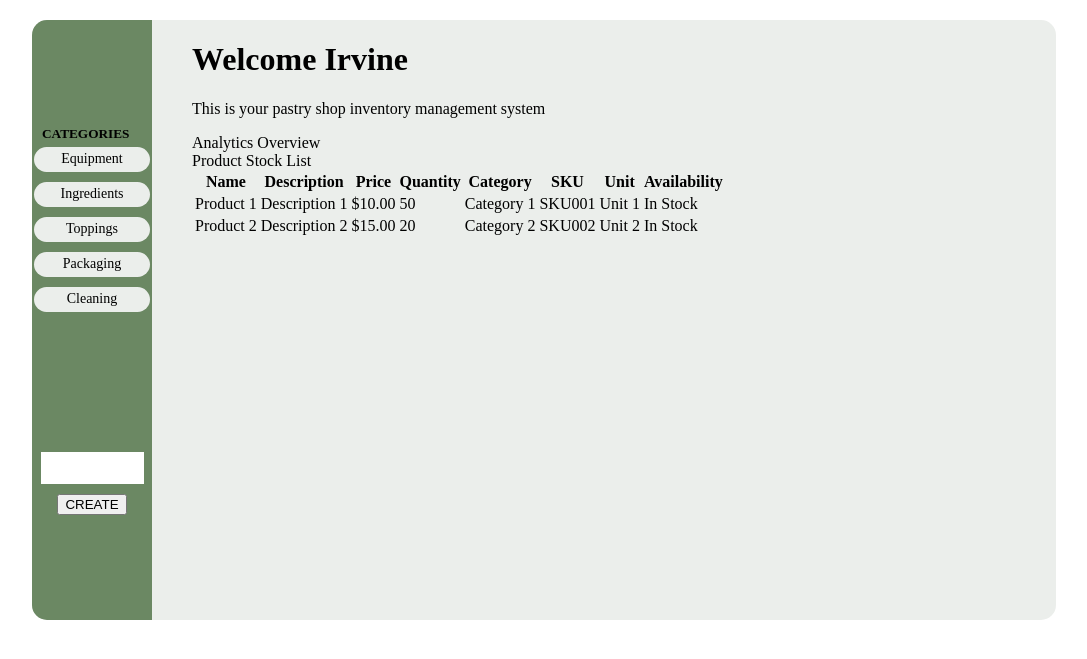
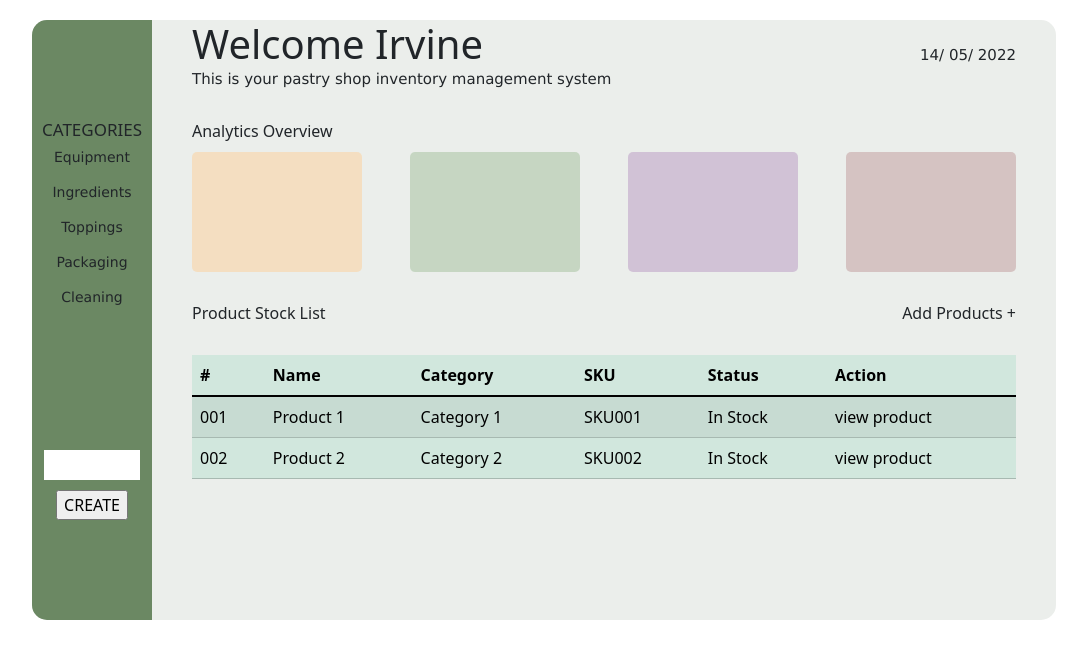
Before and after one commit to sundayirvine-code/pastrypro, a Flask app: page /inventory in a window 1280 px wide. Shown: the top 659 px of the page, without its empty margins (96-1183 px from the left). Run offline with Flask 3, Linux system fonts and the light colour scheme.

Commit message:
created front end for the inventory page

```diff
--- a/static/styles/index.css
+++ b/static/styles/index.css
@@ -1,14 +1,11 @@
 @import url('https://fonts.googleapis.com/css2?family=Montserrat:wght@900&family=Poppins:ital,wght@0,700;0,900;1,100;1,400;1,800&display=swap');
 
-*{
+body{
     box-sizing: border-box;
     margin: 0;
     padding: 0;
     font-family: 'Poppins', sans-serif;
     font-weight: 100;
-}
-
-body{
     margin: 20px 50px 0 50px;
 }
 
--- a/static/styles/inventory.css
+++ b/static/styles/inventory.css
@@ -1,3 +1,5 @@
+@import url('https://fonts.googleapis.com/css2?family=Montserrat:wght@900&family=Poppins:ital,wght@0,700;0,900;1,100;1,400;1,800&display=swap');
+
 body{
     margin: 0;
     padding: 0;
@@ -5,6 +7,8 @@
     display: flex;
     justify-content: center;
     align-items: center;
+    font-family: 'Poppins', sans-serif;
+    font-weight: lighter;
 }
 
 
@@ -32,6 +36,7 @@
 .aside h5{
     margin: 0;
     padding-left: 10px;
+    font-size: 17px;
 }
 
 .aside ul{
@@ -49,7 +54,6 @@
     margin: 5px 0;
     padding: 0 auto;
     height: 25px;
-    background-color: #ebeeeb;
     border-radius: 35px;
     font-size: 14px;
     display: flex;
@@ -57,6 +61,7 @@
     justify-content: center;
     text-align: center;
     cursor: pointer;
+    font-family: Verdana, Geneva, Tahoma, sans-serif;
 }
 
 .add-category{
@@ -76,13 +81,79 @@
     padding-left: 5px;
 }
 
+.main{
+    width: calc(100% - 200px);
+    display: flex;
+    flex-direction: column;
+    margin: 0 auto;
+}
 
+.header{
+    display: flex;
+    justify-content: space-between;
+    align-items: center;
+}
 
+.text h1{
+    margin: 0;
+    padding: 0;
+}
 
+.text p, .date{
+    margin: 0;
+    padding: 0;
+    font-size: 15px;
+    font-family: Verdana, Geneva, Tahoma, sans-serif;
+}
 
+#overview{
+    margin-top: 20px;
+    width: 100%;
+    height: 170px;
+    display: flex;
+    flex-direction: column;
+    justify-content: space-evenly;
+}
 
+#view_title{
+    font-size: 17px;
+}
 
+.overviews{
+    display: flex;
+    justify-content: space-between;
+}
 
-.main{
-    width: calc(100% - 160px);
+.overview{
+    height: 120px;
+    width: 170px;
+    border-radius: 5px;
 }
+
+.four{
+    background-color: rgba(192,154,153,.5);
+}
+
+.three{
+    background-color: rgba(184,152,193,.5);
+}
+
+.two{
+    background-color: rgba(161,192,154,.5);
+}
+
+.one{
+    background-color: rgba(254,208,151,.5);
+}
+
+#stock-list{
+    margin-top: 20px;
+    display: flex;
+    flex-direction: column;
+}
+
+.stock{
+    display: flex;
+    justify-content: space-between;
+    margin-bottom: 30px;
+}
--- a/templates/inventory.html
+++ b/templates/inventory.html
@@ -6,6 +6,8 @@
     <meta name="viewport" content="width=device-width, initial-scale=1.0">
     <link rel="shortcut icon" href="/static/images/4fffe162de1745558f5e86e0562785cc.png" type="image/x-icon">
     <link rel="stylesheet" href="/static/styles/inventory.css">
+    <link href="https://cdn.jsdelivr.net/npm/bootstrap@5.3.0-alpha3/dist/css/bootstrap.min.css" rel="stylesheet" integrity="sha384-KK94CHFLLe+nY2dmCWGMq91rCGa5gtU4mk92HdvYe+M/SXH301p5ILy+dN9+nJOZ" crossorigin="anonymous">
+    <script src="https://cdn.jsdelivr.net/npm/bootstrap@5.3.0-alpha3/dist/js/bootstrap.bundle.min.js" integrity="sha384-ENjdO4Dr2bkBIFxQpeoTz1HIcje39Wm4jDKdf19U8gI4ddQ3GYNS7NTKfAdVQSZe" crossorigin="anonymous"></script>
     <title>Pastry Pro | Inventory</title>
 </head>
 <body>
@@ -31,56 +33,53 @@
                     <p>This is your pastry shop inventory management system</p>
                 </div>
                 <div class="date">
-
+                    14/ 05/ 2022
                 </div>
             </header>
 
             <section id="overview">
                 <div class="view_title">Analytics Overview</div>
-                <div>
-                    <div class="overview"></div>
-                    <div class="overview"></div>
-                    <div class="overview"></div>
-                    <div class="overview"></div>
+                <div class="overviews">
+                    <div class="overview one"></div>
+                    <div class="overview two"></div>
+                    <div class="overview three"></div>
+                    <div class="overview four"></div>
                 </div>
             </section>
 
             <section id="stock-list">
-                <div class="stock-title">Product Stock List</div>
-                <table>
+                <div class="stock">
+                    <div class="stock-title">Product Stock List</div>
+                    <div class="add-products">Add Products +</div>
+                </div>
+                <table class="table table-success table-hover table-striped ">
                     <thead>
                       <tr>
-                        <th>Name</th>
-                        <th>Description</th>
-                        <th>Price</th>
-                        <th>Quantity</th>
-                        <th>Category</th>
-                        <th>SKU</th>
-                        <th>Unit</th>
-                        <th>Availability</th>
+                        <th scope="col">#</th>
+                        <th scope="col">Name</th>
+                        <th scope="col">Category</th>
+                        <th scope="col">SKU</th>
+                        <th scope="col">Status</th>
+                        <th scope="col">Action</th>
                       </tr>
                     </thead>
-                    <tbody>
+                    <tbody class="table-group-divider">
                       <!-- Table rows will be dynamically generated with product data -->
                       <tr>
+                        <td scope="row">001</td>
                         <td>Product 1</td>
-                        <td>Description 1</td>
-                        <td>$10.00</td>
-                        <td>50</td>
                         <td>Category 1</td>
                         <td>SKU001</td>
-                        <td>Unit 1</td>
                         <td>In Stock</td>
+                        <td>view product</td>
                       </tr>
-                      <tr>
+                      <tr scope="row">
+                        <td>002</td>
                         <td>Product 2</td>
-                        <td>Description 2</td>
-                        <td>$15.00</td>
-                        <td>20</td>
                         <td>Category 2</td>
                         <td>SKU002</td>
-                        <td>Unit 2</td>
                         <td>In Stock</td>
+                        <td>view product</td>
                       </tr>
                       <!-- Add more rows as needed -->
                     </tbody>
```
